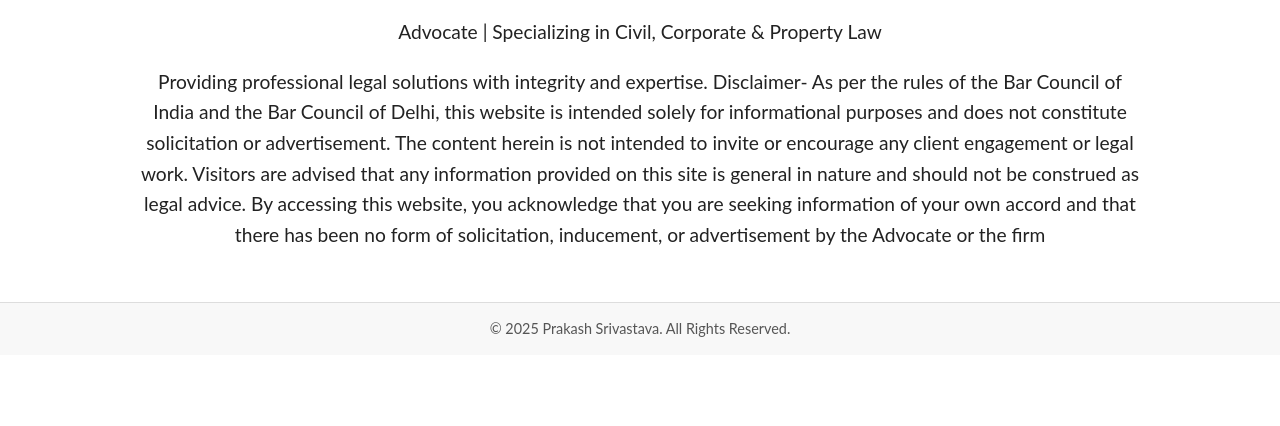
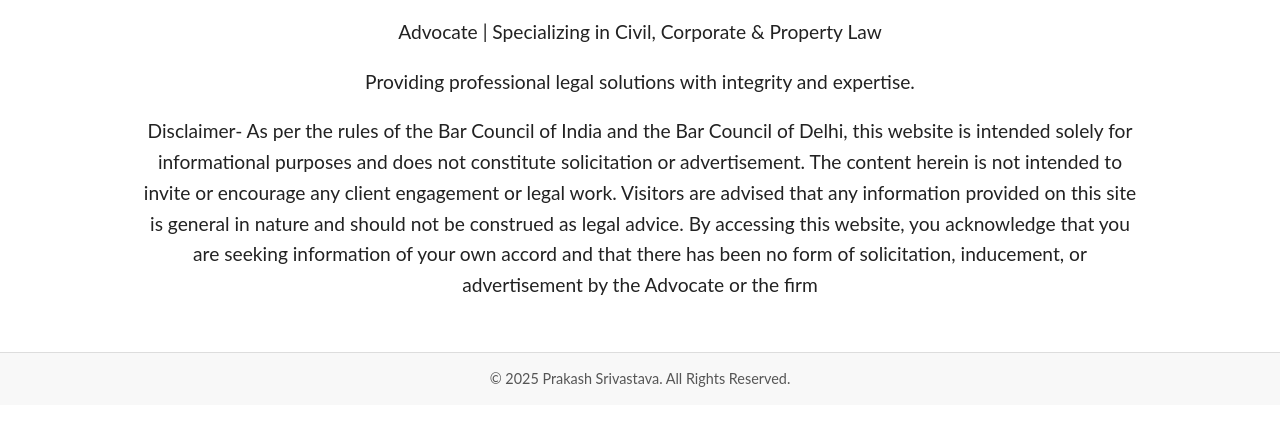
Before and after one commit to PKSRIVASTAVA-LAW/law-website, a plain HTML site: page index.html in a window 1280 px wide. Shown: the part 270-696 px from the top of the page. Drawn offline with Linux system fonts and the light colour scheme.

Commit message:
Update index.html

```diff
--- a/index.html
+++ b/index.html
@@ -20,7 +20,13 @@
     <section class="home-intro container">
         <h1>Prakash Srivastava</h1>
         <p>Advocate | Specializing in Civil, Corporate & Property Law</p>
-        <p>Providing professional legal solutions with integrity and expertise. Disclaimer- As per the rules of the Bar Council of India and the Bar Council of Delhi, this website is intended solely for informational purposes and does not constitute solicitation or advertisement. The content herein is not intended to invite or encourage any client engagement or legal work. Visitors are advised that any information provided on this site is general in nature and should not be construed as legal advice. By accessing this website, you acknowledge that you are seeking information of your own accord and that there has been no form of solicitation, inducement, or advertisement by the Advocate or the firm </p>
+        <p>Providing professional legal solutions with integrity and expertise.</p>
+
+
+
+
+
+        <p>Disclaimer- As per the rules of the Bar Council of India and the Bar Council of Delhi, this website is intended solely for informational purposes and does not constitute solicitation or advertisement. The content herein is not intended to invite or encourage any client engagement or legal work. Visitors are advised that any information provided on this site is general in nature and should not be construed as legal advice. By accessing this website, you acknowledge that you are seeking information of your own accord and that there has been no form of solicitation, inducement, or advertisement by the Advocate or the firm</p>
     </section>
 
     <footer>
```
